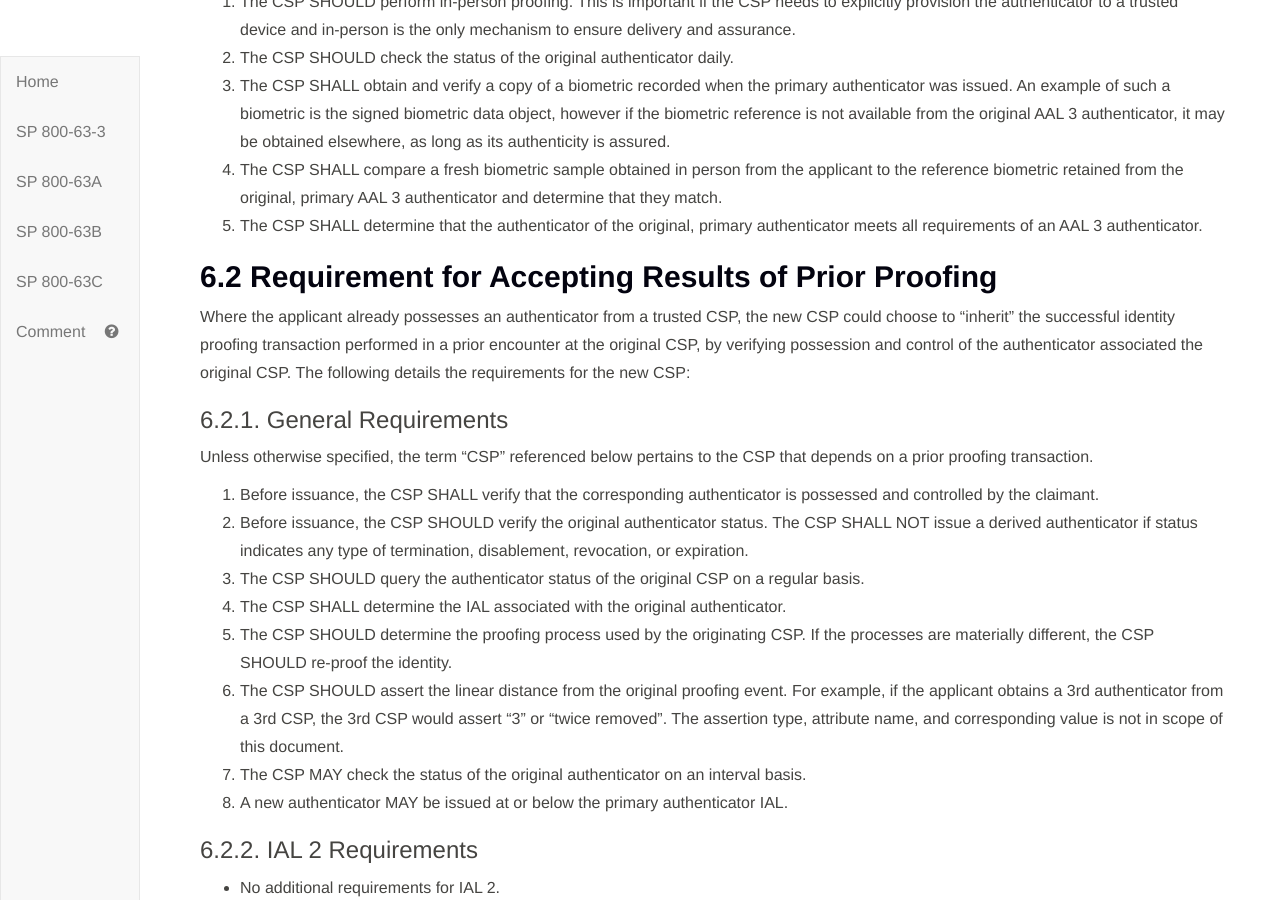
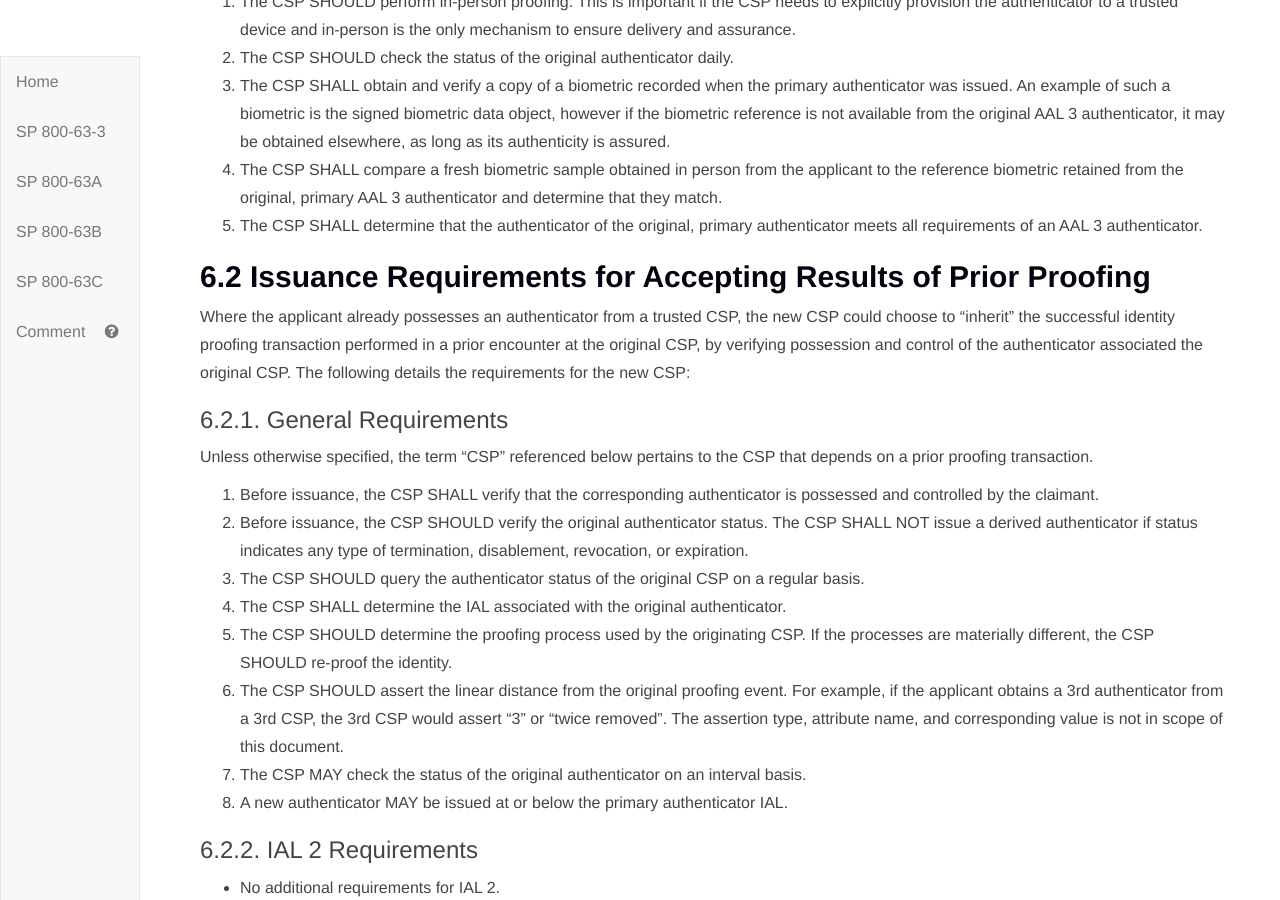
Before and after one commit to usnistgov/800-63-3, a Jekyll site: the page built from sp800-63a.md, in a window 1280 px wide and 900 px high, scrolled down 24705 px. Built offline with Jekyll 4.4.1, drawn with Linux system fonts in a browser that asks for light colours.

Commit message:
Fix type

```diff
--- a/sp800-63a/sec6_dc.md
+++ b/sp800-63a/sec6_dc.md
@@ -34,7 +34,7 @@ This section applies when the secondary authenticator is directly tied to the au
 4. The CSP SHALL compare a fresh biometric sample obtained in person from the applicant to the reference biometric retained from the original, primary AAL 3 authenticator and determine that they match.
 5. The CSP SHALL determine that the authenticator of the original, primary authenticator meets all requirements of an AAL 3 authenticator.
 
-## <a name="prior"></a>6.2 Requirement for Accepting Results of Prior Proofing
+## <a name="prior"></a>6.2 Issuance Requirements for Accepting Results of Prior Proofing
 
 Where the applicant already possesses an authenticator from a trusted CSP, the new CSP could choose to "inherit" the successful identity proofing transaction performed in a prior encounter at the original CSP, by verifying possession and control of the authenticator associated the original CSP.  The following details the requirements for the new CSP:
 
```
